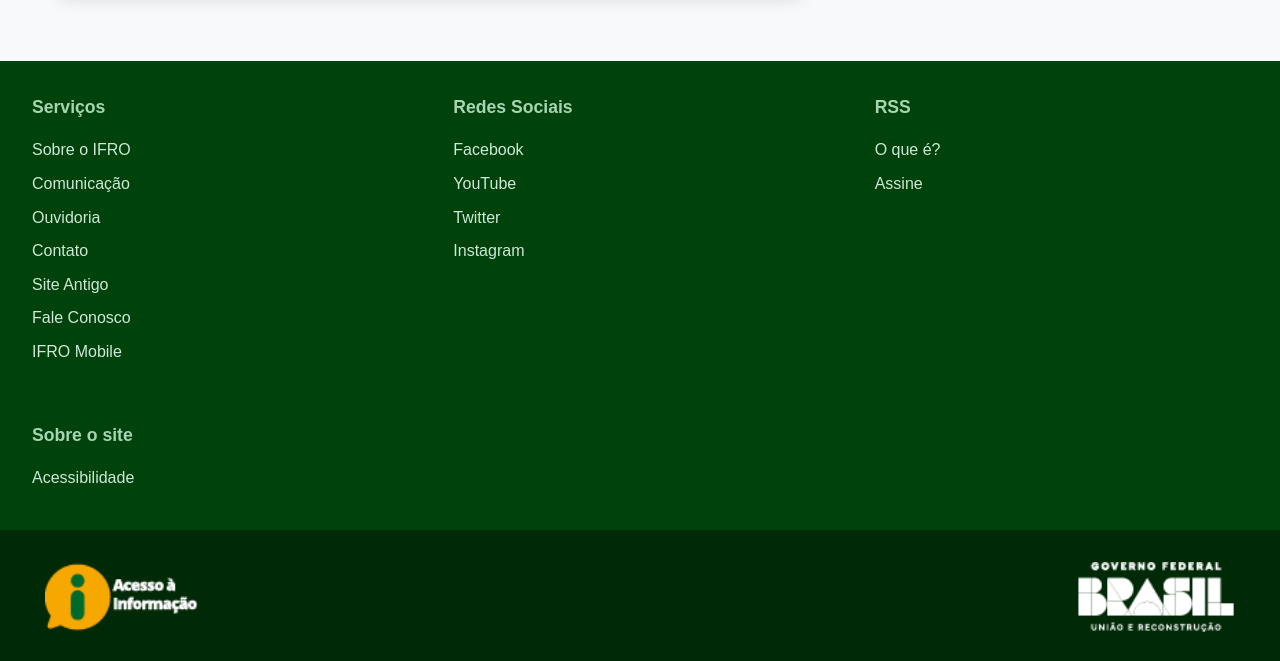
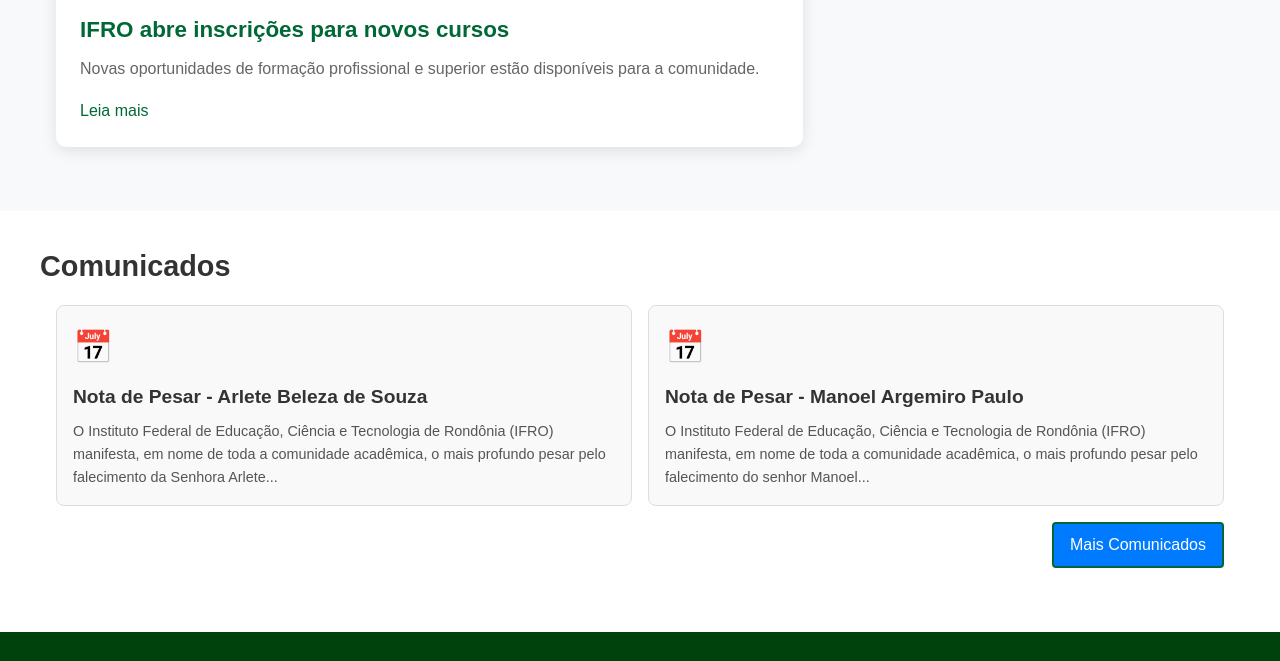
Before and after one commit to YurizinDEV/portal_ifro, a website built with Vite: page index.html in a window 1280 px wide. Shown: the part 1575-2236 px from the top of the page. Built offline with nearby package versions, Linux system fonts and the light colour scheme.

Commit message:
feat: adicionar seção de comunicados e atualizar estilos do portal IFRO

```diff
--- a/index.html
+++ b/index.html
@@ -4,11 +4,6 @@
     <link rel="icon" type="image/svg+xml" href="/vite.svg" />
     <meta name="viewport" content="width=device-width, initial-scale=1.0" />
     <title>Portal IFRO</title>
-    <link rel="stylesheet" href="/src/assets/css/index.css">
-    <link rel="stylesheet" href="/src/assets/css/components/header.css">
-    <link rel="stylesheet" href="/src/assets/css/components/footer.css">
-    <link rel="stylesheet" href="/src/assets/css/components/main.css">
-    <link rel="stylesheet" href="/src/assets/css/responsive/mobile.css">
   </head>
 
 <body>
@@ -85,7 +80,7 @@
           <div class="highlight-main">
             <h2>Notícias em Destaque</h2>
             <article class="featured-news">
-              <img src="/src/assets/images/acesso-a-informacao2.png" alt="Destaque">
+              <img src="/src/assets/images/seletivo.jpg" alt="Destaque">
               <div class="news-content">
                 <h3>IFRO abre inscrições para novos cursos</h3>
                 <p>Novas oportunidades de formação profissional e superior estão disponíveis para a comunidade.</p>
@@ -111,6 +106,24 @@
               </a>
             </div>
           </div>
+        </div>
+      </section>
+      <section class="announcements">
+        <h2>Comunicados</h2>
+        <div class="announcement-grid">
+          <a href="#" class="announcement-card">
+            <div class="card-icon">📅</div>
+            <h3>Nota de Pesar - Arlete Beleza de Souza</h3>
+            <p>O Instituto Federal de Educação, Ciência e Tecnologia de Rondônia (IFRO) manifesta, em nome de toda a comunidade acadêmica, o mais profundo pesar pelo falecimento da Senhora Arlete...</p>
+          </a>
+          <a href="#" class="announcement-card">
+            <div class="card-icon">📅</div>
+            <h3>Nota de Pesar - Manoel Argemiro Paulo</h3>
+            <p>O Instituto Federal de Educação, Ciência e Tecnologia de Rondônia (IFRO) manifesta, em nome de toda a comunidade acadêmica, o mais profundo pesar pelo falecimento do senhor Manoel...</p>
+          </a>
+        </div>
+        <div class="more-announcements">
+          <a href="#" class="btn-secondary">Mais Comunicados</a>
         </div>
       </section>
     </main>
--- /dev/null
+++ b/src/assets/css/components/announcements.css
@@ -0,0 +1,69 @@
+/* Estilos para a seção de comunicados */
+.announcements {
+    margin: 2rem auto;
+    max-width: 1200px;
+}
+
+.announcements h2 {
+    font-size: 1.8rem;
+    margin-bottom: 1rem;
+    color: #333;
+}
+
+.announcement-grid {
+    display: grid;
+    grid-template-columns: repeat(auto-fit, minmax(250px, 1fr));
+    gap: 1rem;
+    padding: 0 1rem;
+}
+
+.announcement-card {
+    display: block;
+    background-color: #f9f9f9;
+    border: 1px solid #ddd;
+    border-radius: 8px;
+    padding: 1rem;
+    text-decoration: none;
+    color: #333;
+    transition: box-shadow 0.3s ease;
+}
+
+.announcement-card:hover {
+    box-shadow: 0 4px 8px rgba(0, 0, 0, 0.1);
+}
+
+.announcement-card .card-icon {
+    font-size: 2rem;
+    margin-bottom: 0.5rem;
+    color: #007bff;
+}
+
+.announcement-card h3 {
+    font-size: 1.2rem;
+    margin-bottom: 0.5rem;
+}
+
+.announcement-card p {
+    font-size: 0.9rem;
+    color: #555;
+}
+
+.more-announcements {
+    margin-top: 1rem;
+    text-align: right;
+    margin-right: 1rem;
+}
+
+.more-announcements .btn-secondary {
+    display: inline-block;
+    padding: 0.5rem 1rem;
+    background-color: #007bff;
+    color: #fff;
+    border-radius: 4px;
+    text-decoration: none;
+    transition: background-color 0.3s ease;
+}
+
+.more-announcements .btn-secondary:hover {
+    background-color: #0056b3;
+}
--- a/src/assets/css/components/footer.css
+++ b/src/assets/css/components/footer.css
@@ -5,7 +5,9 @@
 }
 
 .footer-links {
+    margin: 2rem auto;
     padding: 2rem 0;
+    max-width: 1200px;
 }
 
 .footer-container {
@@ -31,6 +33,8 @@
 }
 
 .footer-section ul {
+    margin: 0;
+    padding: 0;
     list-style: none;
 }
 
@@ -63,8 +67,8 @@
     height: 70px;
     width: auto;
     max-width: 100%;
-    margin-left: 1vw;
-    margin-right: 1vw;
+    margin-left: 11vw;
+    margin-right: 11vw;
 }
 
 .footer-info {
--- a/src/assets/css/components/header.css
+++ b/src/assets/css/components/header.css
@@ -26,6 +26,8 @@
     border: none;
     z-index: 1000;
     box-shadow: 0 4px 6px rgba(0, 0, 0, 0.1);
+    margin-right: clamp(2rem, 20%, 11.5rem);
+    justify-content: right;
 }
 
 .menu.show {
--- a/src/assets/css/components/main.css
+++ b/src/assets/css/components/main.css
@@ -74,7 +74,7 @@
     padding: 3rem 0;
     display: flex;
     align-items: center;
-    min-height: 400px;
+    min-height: 350px;
 }
 
 .hero-content {
@@ -228,8 +228,9 @@
 
 .featured-news img {
     width: 100%;
-    height: 200px;
-    object-fit: cover;
+    height: 400px;
+    object-fit: contain;
+    background-color: #f8f9fa;
 }
 
 .news-content {
--- a/src/assets/css/index.css
+++ b/src/assets/css/index.css
@@ -3,3 +3,4 @@
 @import url('./components/main.css');
 @import url('./components/footer.css');
 @import url('./responsive/mobile.css');
+@import url('./components/announcements.css');
```
Also changed, not shown: src/assets/images/logotipo-IFRO.png, src/assets/images/seletivo.jpg (added).
